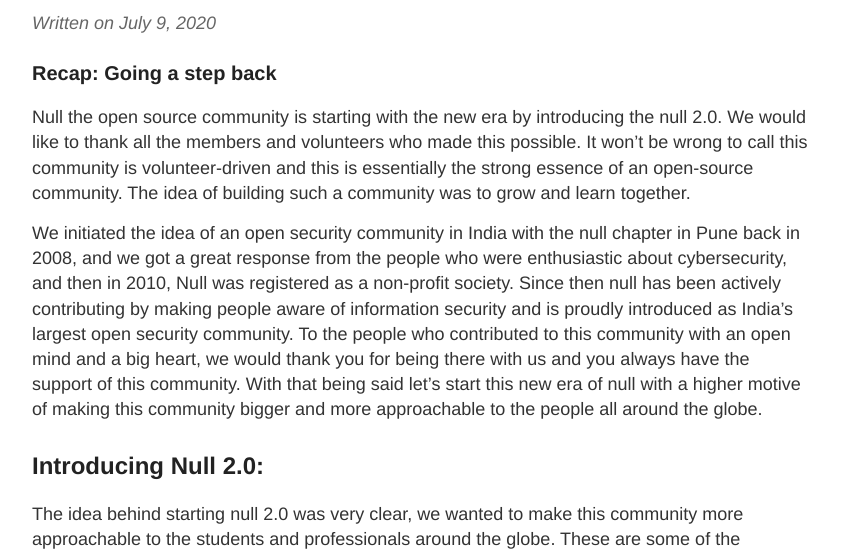
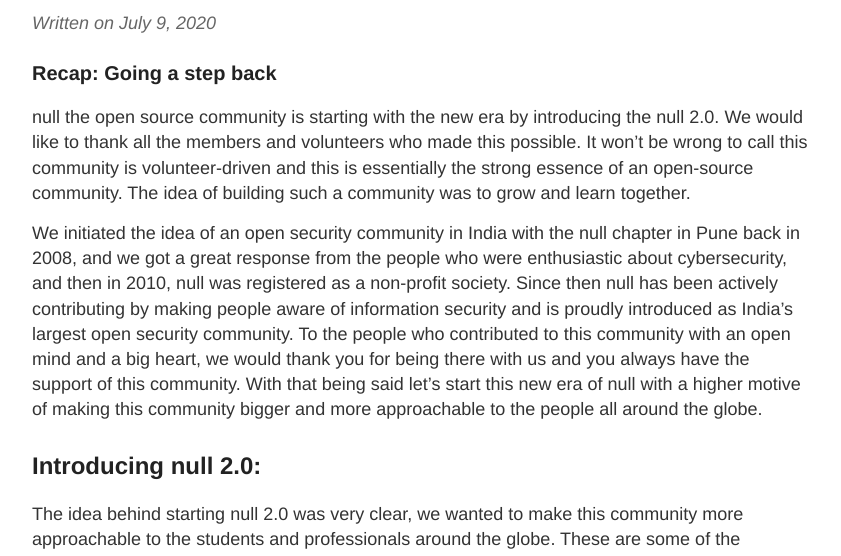
Before and after one commit to null-open-security-community/null-open-security-community.github.io, a Jekyll site: the page built from _posts/2020-07-09-starting-new-era-2020.md, in a window 1280 px wide and 900 px high. Shown: the part 216-772 px from the top of the window, without its empty margins (218-1059 px from the left). Built offline with Jekyll 4.4.1, drawn with Linux system fonts in a browser that asks for light colours; some of the changed text lies outside the part shown.

```diff
--- a/_posts/2020-07-09-starting-new-era-2020.md
+++ b/_posts/2020-07-09-starting-new-era-2020.md
@@ -5,14 +5,14 @@ title: null 2.0 Starting of a New Era
 
 ### Recap: Going a step back
 
-Null the open source community is starting with the new era by introducing the null 2.0. We would like to thank all the members and volunteers who made this possible. It won’t be wrong to call this community is volunteer-driven and this is essentially the strong essence of an open-source community. The idea of building such a community was to grow and learn together.
+null the open source community is starting with the new era by introducing the null 2.0. We would like to thank all the members and volunteers who made this possible. It won’t be wrong to call this community is volunteer-driven and this is essentially the strong essence of an open-source community. The idea of building such a community was to grow and learn together.
 
 <!--more-->
 
-We initiated the idea of an open security community in India with the null chapter in Pune back in 2008, and we got a great response from the people who were enthusiastic about cybersecurity, and then in 2010, Null was registered as a non-profit society. Since then null has been actively contributing by making people aware of information security and is proudly introduced as India’s largest open security community. To the people who contributed to this community with an open mind and a big heart, we would thank you for being there with us and you always have the support of this community. With that being said let’s start this new era of null with a higher motive of making this community bigger and more approachable to the people all around the globe.
+We initiated the idea of an open security community in India with the null chapter in Pune back in 2008, and we got a great response from the people who were enthusiastic about cybersecurity, and then in 2010, null was registered as a non-profit society. Since then null has been actively contributing by making people aware of information security and is proudly introduced as India’s largest open security community. To the people who contributed to this community with an open mind and a big heart, we would thank you for being there with us and you always have the support of this community. With that being said let’s start this new era of null with a higher motive of making this community bigger and more approachable to the people all around the globe.
 
 
-## Introducing Null 2.0:
+## Introducing null 2.0:
 
 The idea behind starting null 2.0 was very clear, we wanted to make this community more approachable to the students and professionals around the globe. These are some of the underlying motive behind the idea of null 2.0:
 
@@ -36,9 +36,9 @@ The idea behind starting null 2.0 was very clear, we wanted to make this communi
 
 * In all of these, we have seen a great number of contributors originating from educational institutes in a consistent manner. We would like to start an initiative which involves students and faculty to open the null chapter in universities and colleges. These chapter will be student-driven which means students need to follow some guidelines as to run the chapter in their college or university.
 
-* Null jobs initiative was started in 2010 with an idea to facilitate employment in the area of information security. It has been breaking the barriers between the infosec enthusiasts seeking for new opportunity and HR. With the new era of null we will be introducing Null Jobs 2.0.
+* null jobs initiative was started in 2010 with an idea to facilitate employment in the area of information security. It has been breaking the barriers between the infosec enthusiasts seeking for new opportunity and HR. With the new era of null we will be introducing null Jobs 2.0.
 
-* Null chapters all across the globe is the backbone of this open source community. Contributors in every chapter organise various kinds of activities like null monthly meetups, Humla, baachav sessions in order to exchange and share knowledge. With a new beginning, we would people from different places take initiative in order to start new chapters. A null chapter in every state of India is our dream is our goal. To energise initiative, a  newly proposed method to start the chapter in your city is planned.
+* null chapters all across the globe is the backbone of this open source community. Contributors in every chapter organise various kinds of activities like null monthly meetups, Humla, baachav sessions in order to exchange and share knowledge. With a new beginning, we would people from different places take initiative in order to start new chapters. A null chapter in every state of India is our dream is our goal. To energise initiative, a  newly proposed method to start the chapter in your city is planned.
 
 ## A Sincere Request:
 
```
